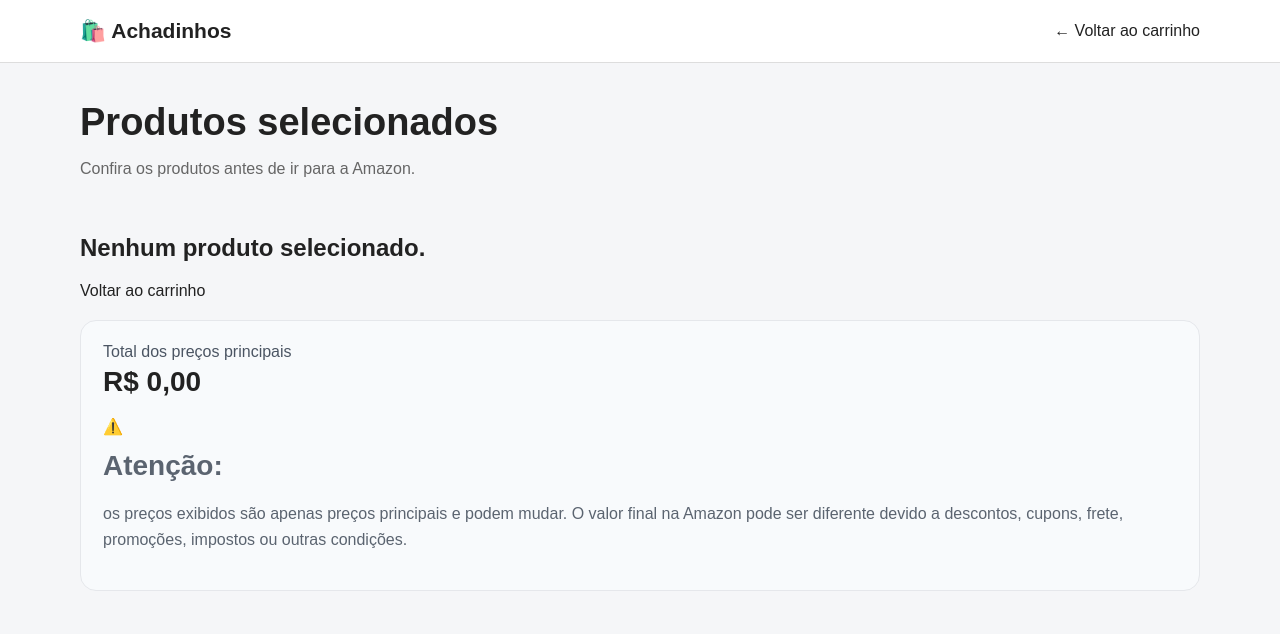
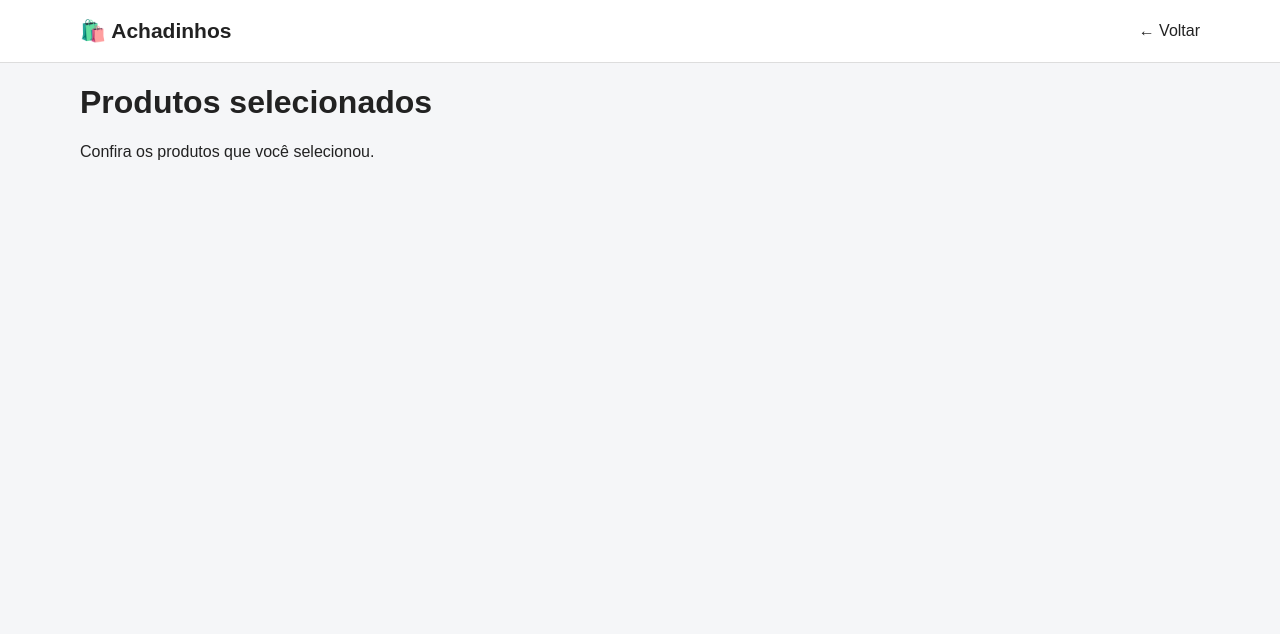
Before and after one commit to Diego15games/achadinhos-site, a plain HTML site: page confirmar-compra.html in a window 1280 px wide. Drawn offline with Linux system fonts and the light colour scheme.

Commit message:
Revise confirmar-compra.html layout and content
Updated the structure and content of the confirmation page.

```diff
--- a/confirmar-compra.html
+++ b/confirmar-compra.html
@@ -1,10 +1,42 @@
 <!DOCTYPE html>
 <html lang="pt-BR">
-<head><meta charset="UTF-8"><meta name="viewport" content="width=device-width,initial-scale=1">
-<title>Produtos selecionados - Achadinhos</title><link rel="stylesheet" href="style.css"><link rel="stylesheet" href="confirmar-compra.css"></head>
-<body><header><div class="wrap nav"><a class="logo" href="index.html">🛍️ Achadinhos</a><a href="carrinho.html">← Voltar ao carrinho</a></div></header>
-<main class="wrap confirmation-page"><section class="hero"><h1>Produtos selecionados</h1><p>Confira os produtos antes de ir para a Amazon.</p></section>
-<section id="produtosCompra"></section>
-<section class="confirmation-total"><span>Total dos preços principais</span><strong id="totalCompra">R$ 0,00</strong>
-<p>⚠️ <strong>Atenção:</strong> os preços exibidos são apenas preços principais e podem mudar. O valor final na Amazon pode ser diferente devido a descontos, cupons, frete, promoções, impostos ou outras condições.</p></section></main>
-<script src="confirmar-compra.js"></script></body></html>
+<head>
+  <meta charset="UTF-8">
+  <meta name="viewport" content="width=device-width,initial-scale=1">
+
+  <title>Produtos selecionados - Achadinhos</title>
+
+  <link rel="stylesheet" href="style.css">
+  <link rel="stylesheet" href="confirmar-compra.css">
+</head>
+
+<body>
+
+<header>
+  <div class="wrap nav">
+    <a class="logo" href="index.html">
+      🛍️ Achadinhos
+    </a>
+
+    <a href="index.html">
+      ← Voltar
+    </a>
+  </div>
+</header>
+
+<main class="wrap confirm-page">
+
+  <h1>Produtos selecionados</h1>
+
+  <p class="confirm-info">
+    Confira os produtos que você selecionou.
+  </p>
+
+  <div id="produtosSelecionados"></div>
+
+</main>
+
+<script src="confirmar-compra.js"></script>
+
+</body>
+</html>
```
